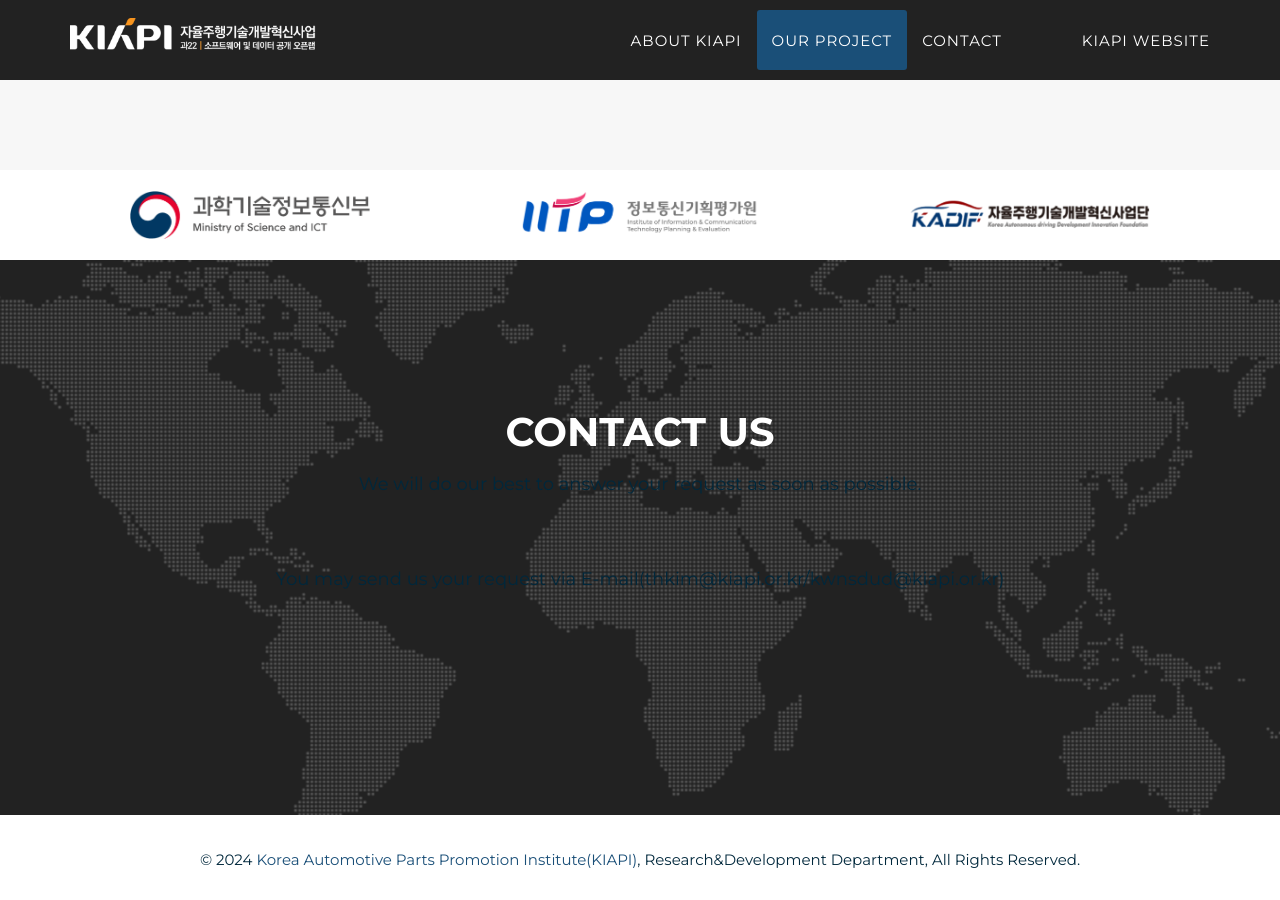
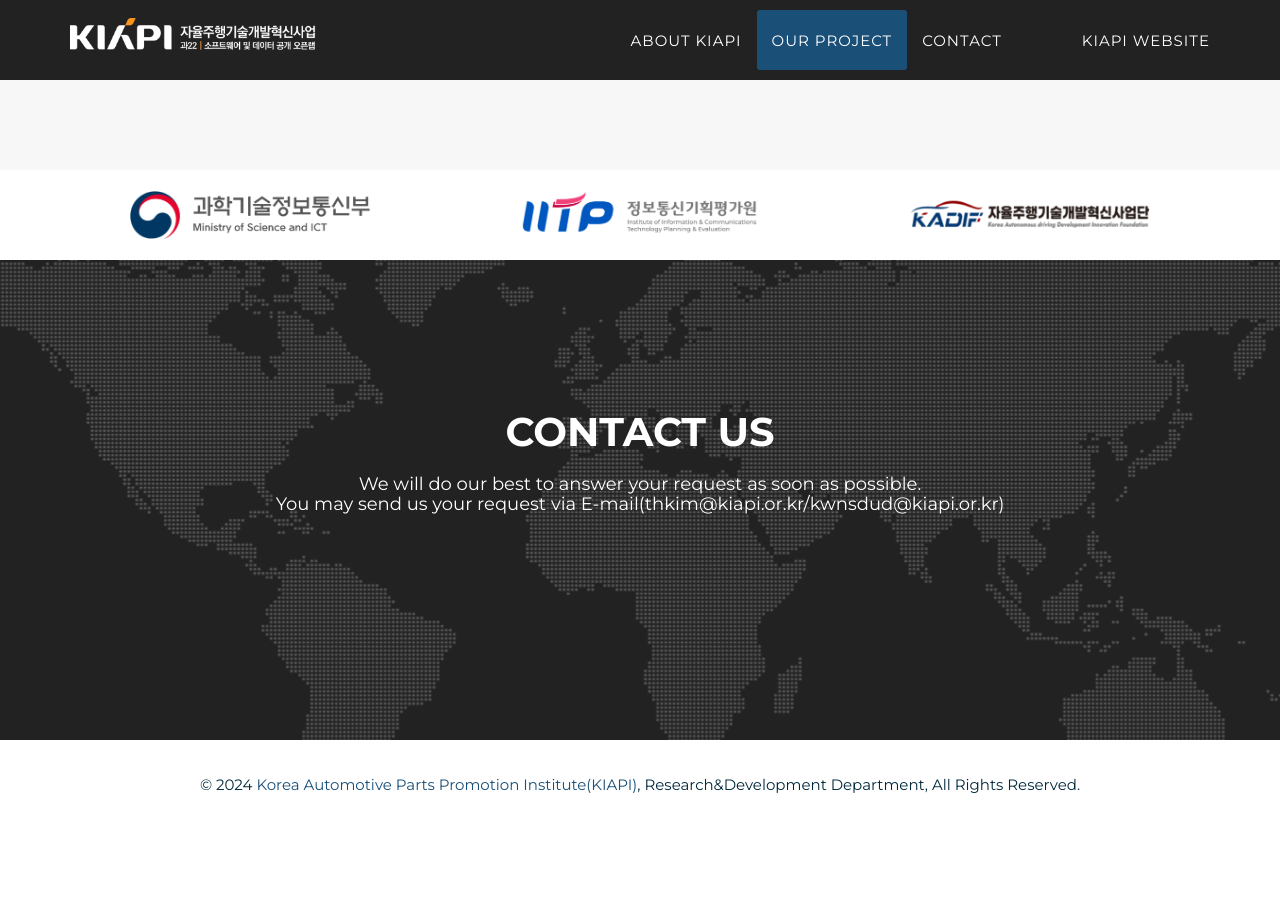
Before and after one commit to knowJang/kiapi-msit-22.github.io, a Jekyll site: the page built from index.html, in a window 1280 px wide and 900 px high, scrolled down 3726 px. Built offline with Jekyll 4.4.1, drawn with Linux system fonts in a browser that asks for light colours; some web fonts are replaced; after the commit the page ends 4556 px from its top, so only the background shows below that.

Commit message:
Modify text

```diff
--- a/_includes/2016_css/agency.css
+++ b/_includes/2016_css/agency.css
@@ -46,6 +46,10 @@ body {
 
 .text-primary {
     color: #{{ site.data.template.color.primary }};
+}
+
+.text-white {
+    color: #ffffff;
 }
 
 p {
--- a/_includes/2016_data/contact.html
+++ b/_includes/2016_data/contact.html
@@ -3,8 +3,7 @@
         <div class="row">
             <div class="col-lg-12 text-center">
                 <h2 class="section-heading">Contact Us</h2>
-                <h3 class="section-subheading">We will do our best to answer your request as soon as possible.</h3>
-                <h3 class="section-subheading">You may send us your request via E-mail(thkim@kiapi.or.kr/kwnsdud@kiapi.or.kr)</h3>
+                <h3 class="section-subheading text-white">We will do our best to answer your request as soon as possible.<br>You may send us your request via E-mail(thkim@kiapi.or.kr/kwnsdud@kiapi.or.kr)</h3>
             </div>
         </div>
         <!--div class="row">
```
